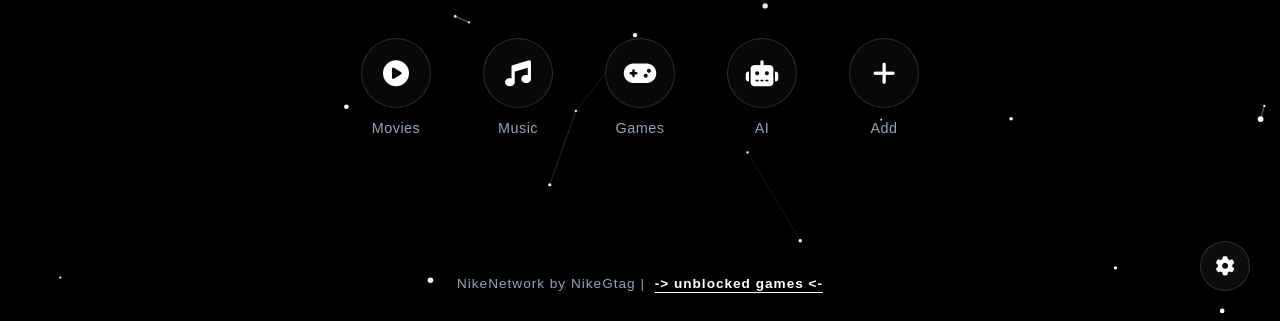
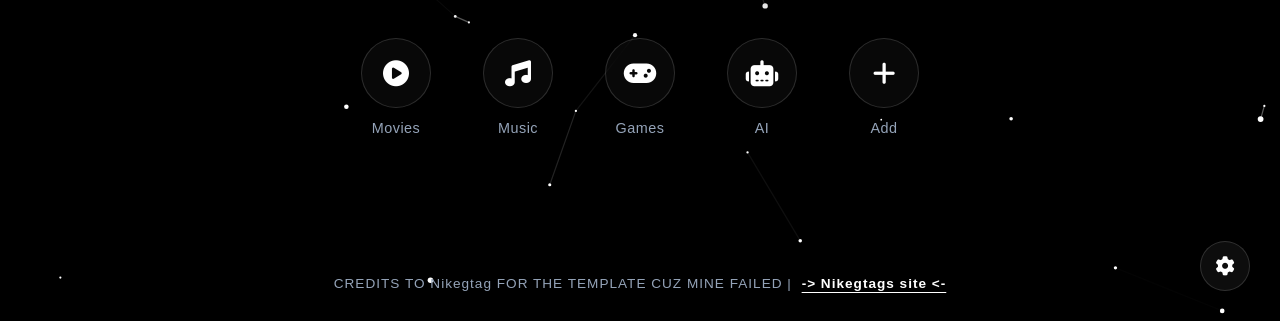
Before and after one commit to zoxzzzzzzzzzzzz/my-very-own-proxy-using-uv, a plain HTML site: page galactic.html in a window 1280 px wide. Shown: the part 479-800 px from the top of the page. Drawn offline with Linux system fonts and the light colour scheme; a web font is replaced by a local one.

Commit message:
Update galactic.html

```diff
--- a/galactic.html
+++ b/galactic.html
@@ -923,7 +923,7 @@
         </div>
 
         <div class="footer-credits">
-            NikeNetwork by NikeGtag | <a href="https://nikehub.org" target="_blank">-&gt; unblocked games &lt;-</a>
+            CREDITS TO Nikegtag FOR THE TEMPLATE CUZ MINE FAILED | <a href="https://nikehub.org" target="_blank">-&gt; Nikegtags site &lt;-</a>
         </div>
     </main>
 
```
